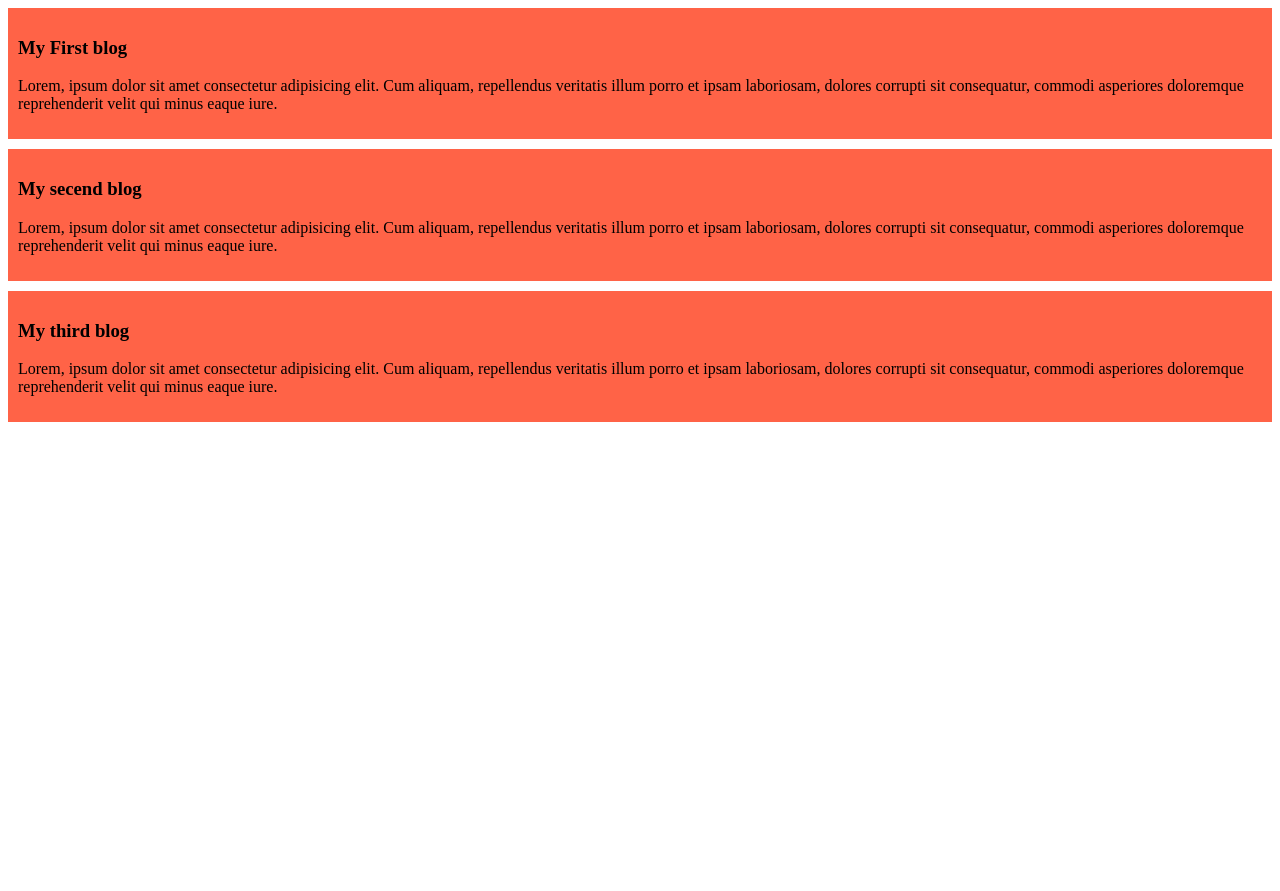
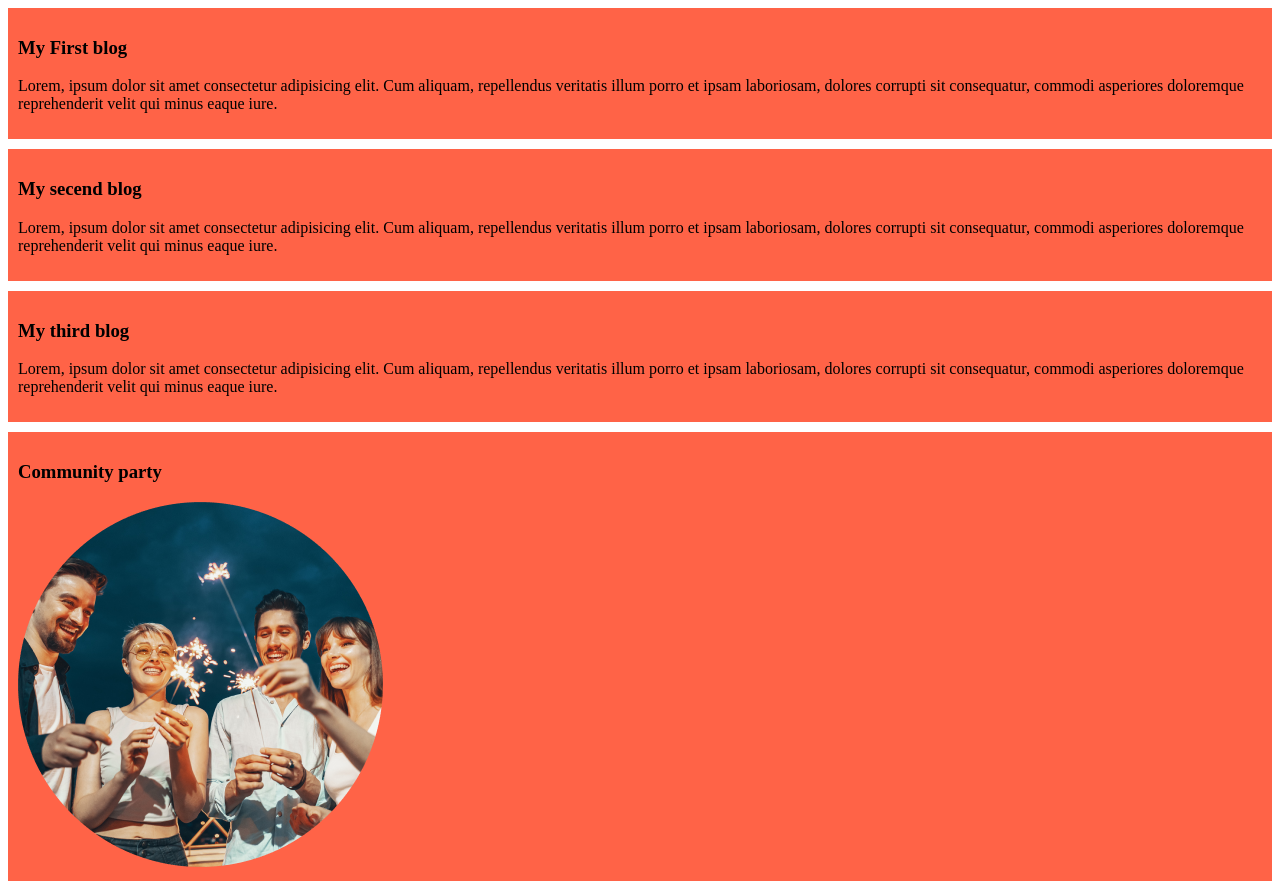
Before and after one commit to BadshaSulaiman/my-simple-website, a plain HTML site: page index.html in a window 1280 px wide. Before the commit the page ends 800 px from the top, so only its background shows below. Drawn offline with Linux system fonts and the light colour scheme.

Commit message:
added new pic

```diff
--- a/index.html
+++ b/index.html
@@ -19,5 +19,9 @@
         <h3>My third blog</h3>
         <p>Lorem, ipsum dolor sit amet consectetur adipisicing elit. Cum aliquam, repellendus veritatis illum porro et ipsam laboriosam, dolores corrupti sit consequatur, commodi asperiores doloremque reprehenderit velit qui minus eaque iure.</p>
     </div>
+    <div>
+        <h3>Community party</h3>
+        <img src="styles/Ellipse 1.png" alt="" srcset="">
+    </div>
 </body>
 </html>
```
Also changed, not shown: styles/Ellipse 1.png (added).
